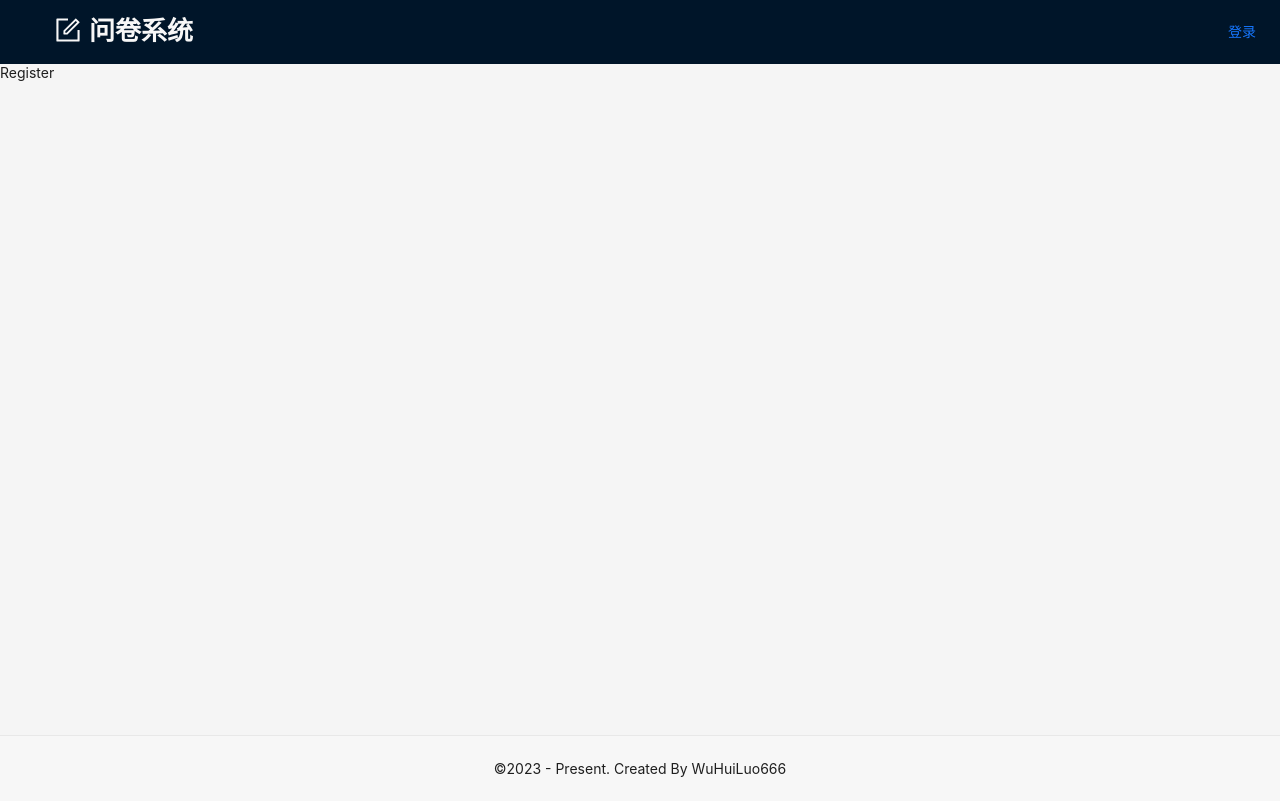
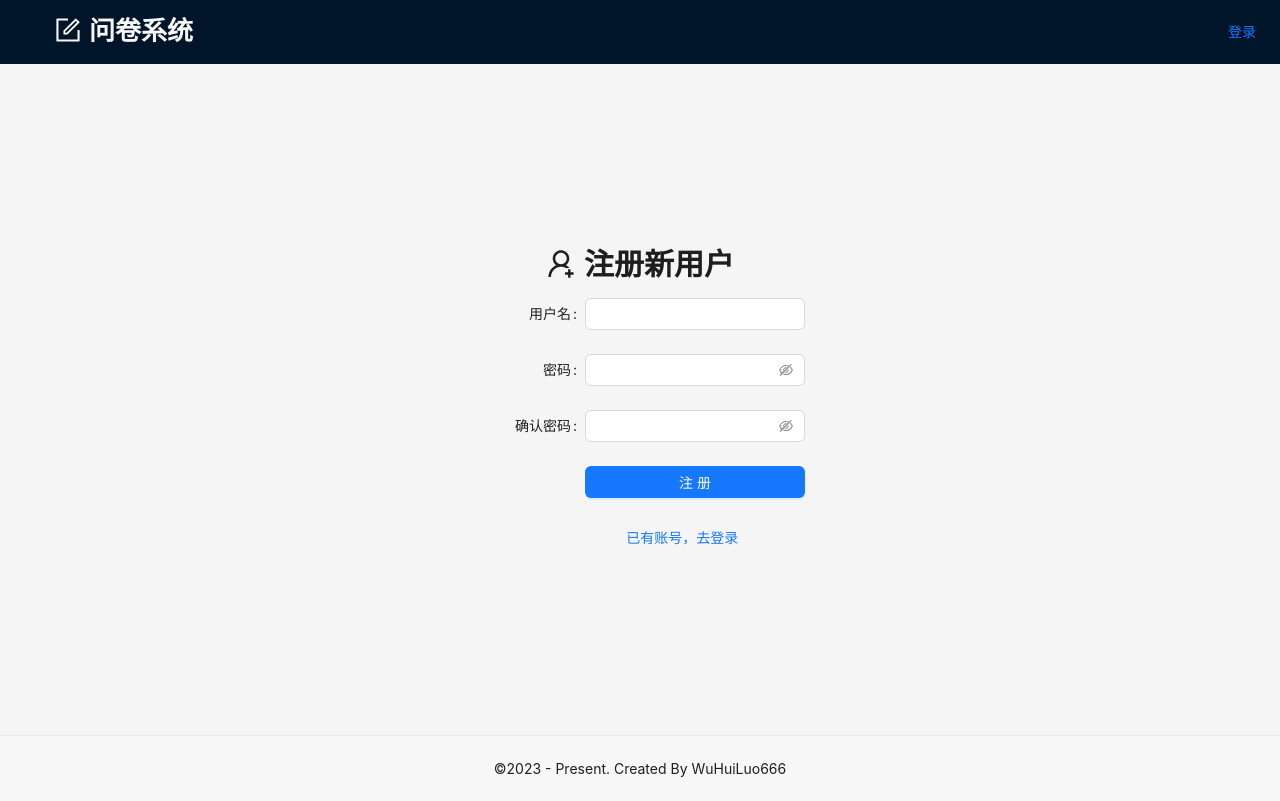
Before and after one commit to wuhuiluo666/questionnaire-FE, a React (Create React App) app: page /register in a window 1280 px wide. Built offline with nearby package versions, Linux system fonts and the light colour scheme.

Commit message:
Complete Register Page and Style

```diff
--- /dev/null
+++ b/src/pages/Register.module.scss
@@ -0,0 +1,7 @@
+.register-container {
+    height: calc(100vh - 64px - 65px);
+    display: flex;
+    flex-direction: column;
+    align-items: center;
+    justify-content: center;
+}
--- a/src/pages/Register.tsx
+++ b/src/pages/Register.tsx
@@ -1,9 +1,39 @@
 import React from 'react'
+import { Space, Typography, Form, Button, Input } from 'antd'
+import styles from './Register.module.scss'
+import { UserAddOutlined } from '@ant-design/icons'
+import { Link } from 'react-router-dom'
+
+const { Title } = Typography
 
 const Register = () => {
-    return <>
-        Register
-    </>
+    return <div className={styles['register-container']}>
+        <Space>
+            <Title level={2}>
+                <UserAddOutlined />
+            </Title>
+            <Title level={2}>
+                注册新用户
+            </Title>
+        </Space>
+        <Form labelCol={{ span: 8 }} wrapperCol={{ span: 16 }}>
+            <Form.Item label={'用户名'} name={'username'}>
+                <Input />
+            </Form.Item>
+            <Form.Item label={'密码'} name={'password'}>
+                <Input.Password />
+            </Form.Item>
+            <Form.Item label={'确认密码'} name={'confirmPassword'}>
+                <Input.Password />
+            </Form.Item>
+            <Form.Item wrapperCol={{ offset: 8, span: 16 }}>
+                <Button style={{ width: '100%' }} type={'primary'} htmlType={'submit'}>注册</Button>
+            </Form.Item>
+            <Form.Item wrapperCol={{ offset: 11, span: 16 }}>
+                <Link to={'/login'}>已有账号，去登录</Link>
+            </Form.Item>
+        </Form>
+    </div >
 }
 
 export default Register
```
